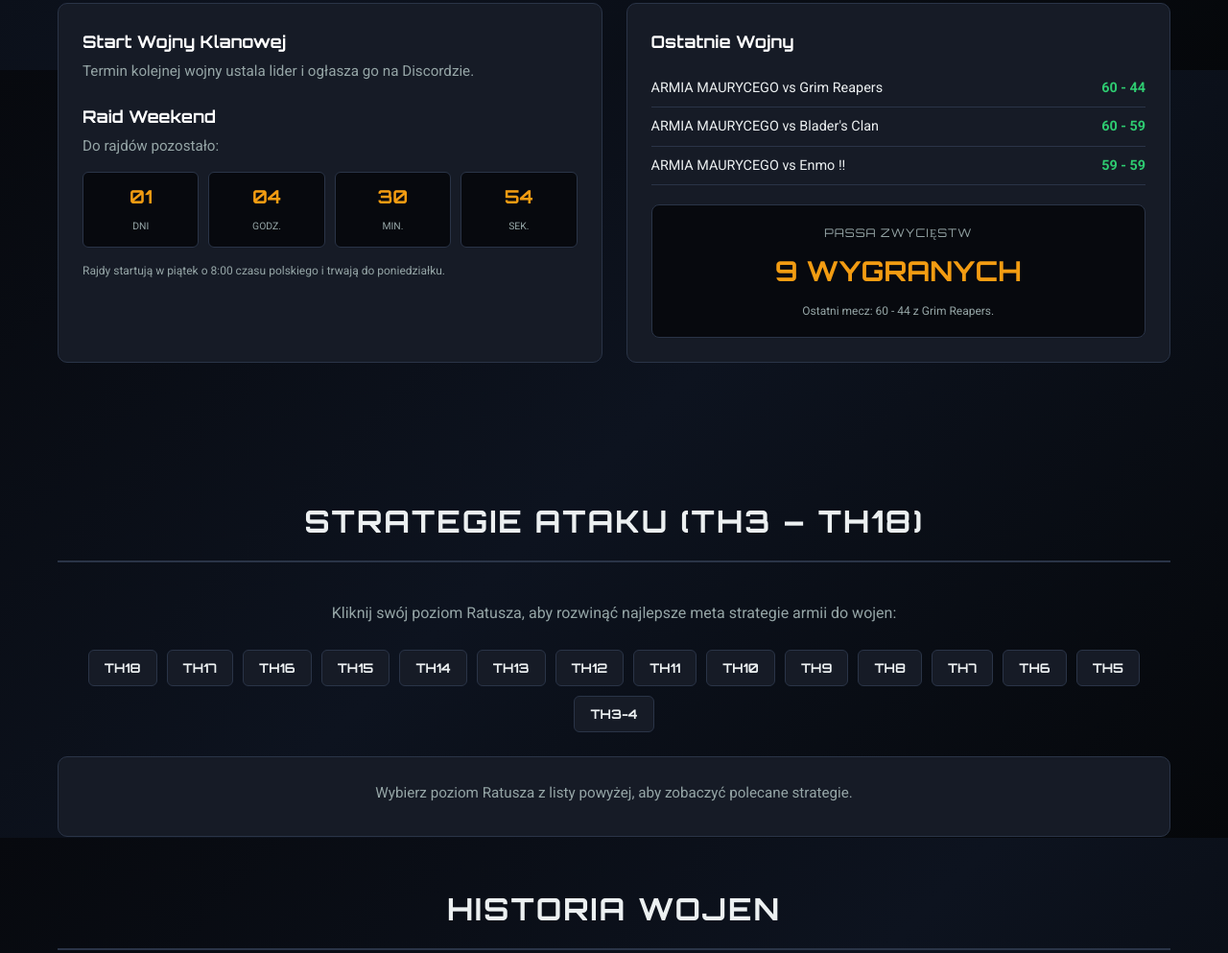
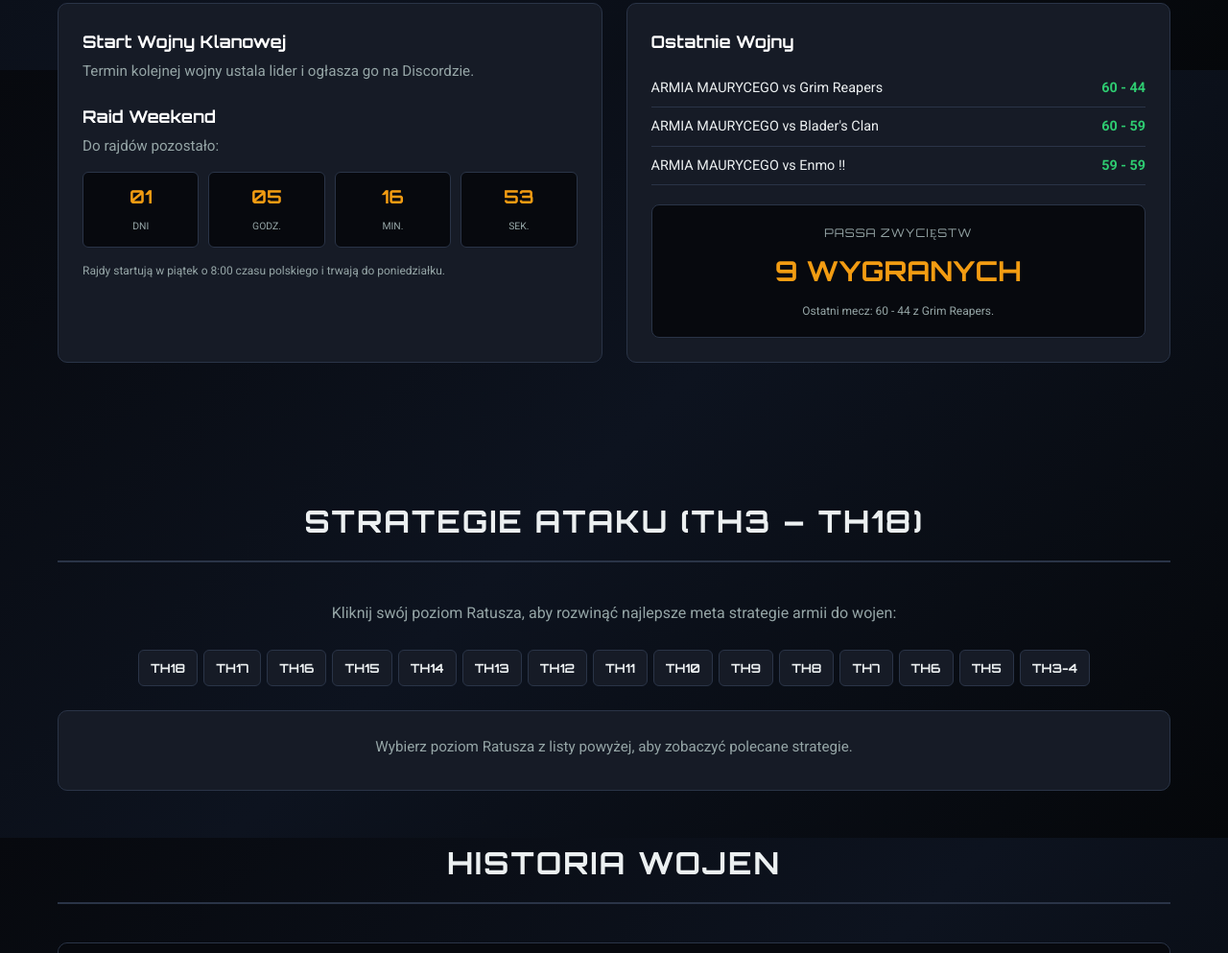
Before and after one commit to kubooorek/armia-maurycego, a plain HTML site: page index.html in a window 1280 px wide. Shown: the part 2327-3320 px from the top of the page at 96% size. Drawn offline with Linux system fonts and the light colour scheme.

Commit message:
Update index.html

```diff
--- a/index.html
+++ b/index.html
@@ -185,7 +185,14 @@
         .custom-slider::-webkit-slider-thumb { -webkit-appearance: none; appearance: none; width: 22px; height: 18px; background: #22252a; border: 1px solid #000; border-radius: 3px; cursor: pointer; }
 
         .th-scale { display: flex; justify-content: space-between; font-size: 0.75rem; color: var(--text-muted); font-family: 'Orbitron'; }
-        .th-buttons-grid { display: flex; flex-wrap: wrap; gap: 10px; justify-content: center; margin-bottom: 25px; }
+
+        .th-buttons-grid {
+            display: flex;
+            flex-wrap: wrap;
+            gap: 6px;
+            justify-content: center;
+            margin-bottom: 25px;
+        }
 
         .th-btn {
             background-color: var(--card-bg);
@@ -193,9 +200,11 @@
             color: var(--text);
             font-family: 'Orbitron';
             font-weight: 700;
-            padding: 10px 16px;
+            font-size: 0.8rem;
+            padding: 10px 12px;
             border-radius: 6px;
             cursor: pointer;
+            transition: all 0.2s;
         }
         .th-btn:hover, .th-btn.active { background-color: var(--gold); color: #000; border-color: var(--gold); }
 
@@ -345,10 +354,10 @@
                 <h3 style="color:#fff; font-size:1.1rem; margin-bottom:5px;">Raid Weekend</h3>
                 <p style="margin-bottom:15px;">Do rajdów pozostało:</p>
                 <div style="display:grid; grid-template-columns:repeat(4, 1fr); gap:10px; text-align:center; margin-bottom:15px;">
-                    <div style="background:var(--darker); padding:10px; border-radius:6px; border:1px solid var(--border);"><strong style="color:var(--gold); font-family:'Orbitron'; font-size:1.2rem;">01</strong><br><span style="font-size:0.65rem; color:var(--text-muted);">DNI</span></div>
-                    <div style="background:var(--darker); padding:10px; border-radius:6px; border:1px solid var(--border);"><strong style="color:var(--gold); font-family:'Orbitron'; font-size:1.2rem;">04</strong><br><span style="font-size:0.65rem; color:var(--text-muted);">GODZ.</span></div>
-                    <div style="background:var(--darker); padding:10px; border-radius:6px; border:1px solid var(--border);"><strong style="color:var(--gold); font-family:'Orbitron'; font-size:1.2rem;">30</strong><br><span style="font-size:0.65rem; color:var(--text-muted);">MIN.</span></div>
-                    <div style="background:var(--darker); padding:10px; border-radius:6px; border:1px solid var(--border);"><strong style="color:var(--gold); font-family:'Orbitron'; font-size:1.2rem;">54</strong><br><span style="font-size:0.65rem; color:var(--text-muted);">SEK.</span></div>
+                    <div style="background:var(--darker); padding:10px; border-radius:6px; border:1px solid var(--border);"><strong id="timerDays" style="color:var(--gold); font-family:'Orbitron'; font-size:1.2rem;">00</strong><br><span style="font-size:0.65rem; color:var(--text-muted);">DNI</span></div>
+                    <div style="background:var(--darker); padding:10px; border-radius:6px; border:1px solid var(--border);"><strong id="timerHours" style="color:var(--gold); font-family:'Orbitron'; font-size:1.2rem;">00</strong><br><span style="font-size:0.65rem; color:var(--text-muted);">GODZ.</span></div>
+                    <div style="background:var(--darker); padding:10px; border-radius:6px; border:1px solid var(--border);"><strong id="timerMins" style="color:var(--gold); font-family:'Orbitron'; font-size:1.2rem;">00</strong><br><span style="font-size:0.65rem; color:var(--text-muted);">MIN.</span></div>
+                    <div style="background:var(--darker); padding:10px; border-radius:6px; border:1px solid var(--border);"><strong id="timerSecs" style="color:var(--gold); font-family:'Orbitron'; font-size:1.2rem;">00</strong><br><span style="font-size:0.65rem; color:var(--text-muted);">SEK.</span></div>
                 </div>
                 <p style="font-size:0.75rem; color:var(--text-muted);">Rajdy startują w piątek o 8:00 czasu polskiego i trwają do poniedziałku.</p>
             </div>
@@ -540,7 +549,7 @@
         </div>
     </section>
 
-    <!-- SKŁAD I TABELA (40 OSÓB) -->
+    <!-- SKŁAD I TABELA (PEŁNA LISTA 40 OSÓB) -->
     <section id="gracze" class="container" style="padding-top: 0;">
         <h2 class="section-title">Skład i Lista Graczy (40 osób)</h2>
         <input type="text" id="playerSearch" class="search-input" placeholder="Wyszukaj gracza (np. KUBOOOREK, SHAZAM, Filfox)..." onkeyup="filterPlayers()">
@@ -624,6 +633,34 @@
                 modal.style.display = 'none';
             }
         }
+
+        // ŻYWY TIMER DO RAID WEEKEND (Najbliższy piątek 8:00)
+        function updateRaidTimer() {
+            const now = new Date();
+            let target = new Date();
+
+            target.setDate(now.getDate() + ((5 + 7 - now.getDay()) % 7));
+            target.setHours(8, 0, 0, 0);
+
+            if (now.getTime() > target.getTime()) {
+                target.setDate(target.getDate() + 7);
+            }
+
+            const diff = target - now;
+
+            const days = Math.floor(diff / (1000 * 60 * 60 * 24));
+            const hours = Math.floor((diff / (1000 * 60 * 60)) % 24);
+            const mins = Math.floor((diff / 1000 / 60) % 60);
+            const secs = Math.floor((diff / 1000) % 60);
+
+            document.getElementById('timerDays').innerText = String(days).padStart(2, '0');
+            document.getElementById('timerHours').innerText = String(hours).padStart(2, '0');
+            document.getElementById('timerMins').innerText = String(mins).padStart(2, '0');
+            document.getElementById('timerSecs').innerText = String(secs).padStart(2, '0');
+        }
+
+        setInterval(updateRaidTimer, 1000);
+        updateRaidTimer();
 
         function updateRecruitment(val) {
             document.getElementById('memberCountText').innerText = 'Liczba członków: ' + val + '/50';
```
